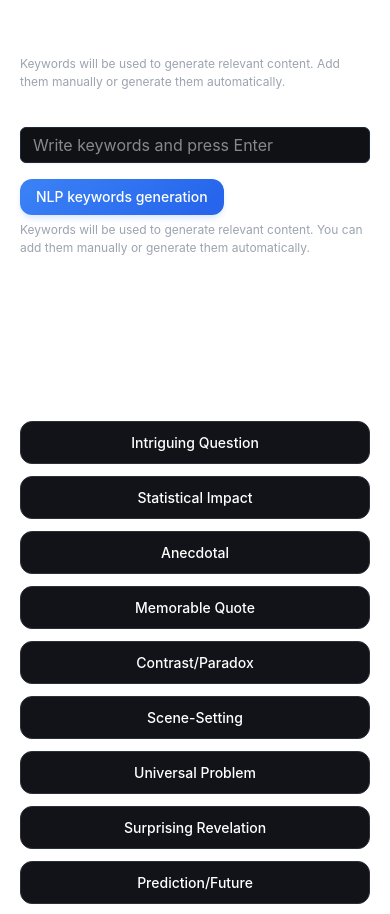
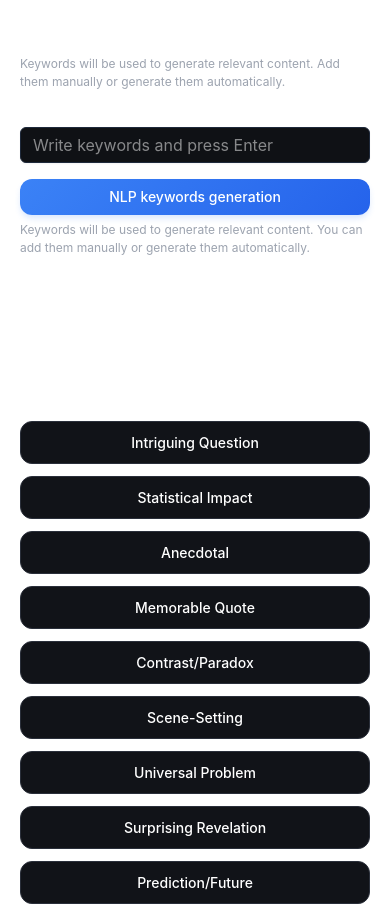
Before and after one commit to FernandoHV93/tamer_dev_front, a React (Vite) app in the folder react-app/: page /article_builder in a window 390 px wide. Shown: the part 2860-3774 px from the top of the page. Built offline with nearby package versions, Linux system fonts and the light colour scheme; no server answers.

Commit message:
responsive_fix_button

```diff
--- a/react-app/src/components/articleBuilder/SEOSection.tsx
+++ b/react-app/src/components/articleBuilder/SEOSection.tsx
@@ -12,14 +12,14 @@ export default function SEOSection() {
       <div className="muted-text">Keywords will be used to generate relevant content. Add them manually or generate them automatically.</div>
       <div className='flex flex-col '>
         <span>Keywords to include in the text</span>
-        <label className="flex flex-wrap lg:flex-nowrap gap-4 h-min" >
+        <label className="flex flex-col lg:flex-row sm:flex-wrap lg:flex-nowrap gap-4 h-min" >
           <Input
           placeholder="Write keywords and press Enter"
           value={value}
           onChange={(e) => setValue(e.target.value)}
           onBlur={() => setSEO(value.split(',').map((s) => s.trim()).filter(Boolean))}
         />
-          <Button className='btn-primary 2xl:text-lg'
+          <Button className='btn-primary 2xl:text-lg '
                 variant="default">NLP keywords generation</Button>
         </label>
 
```
